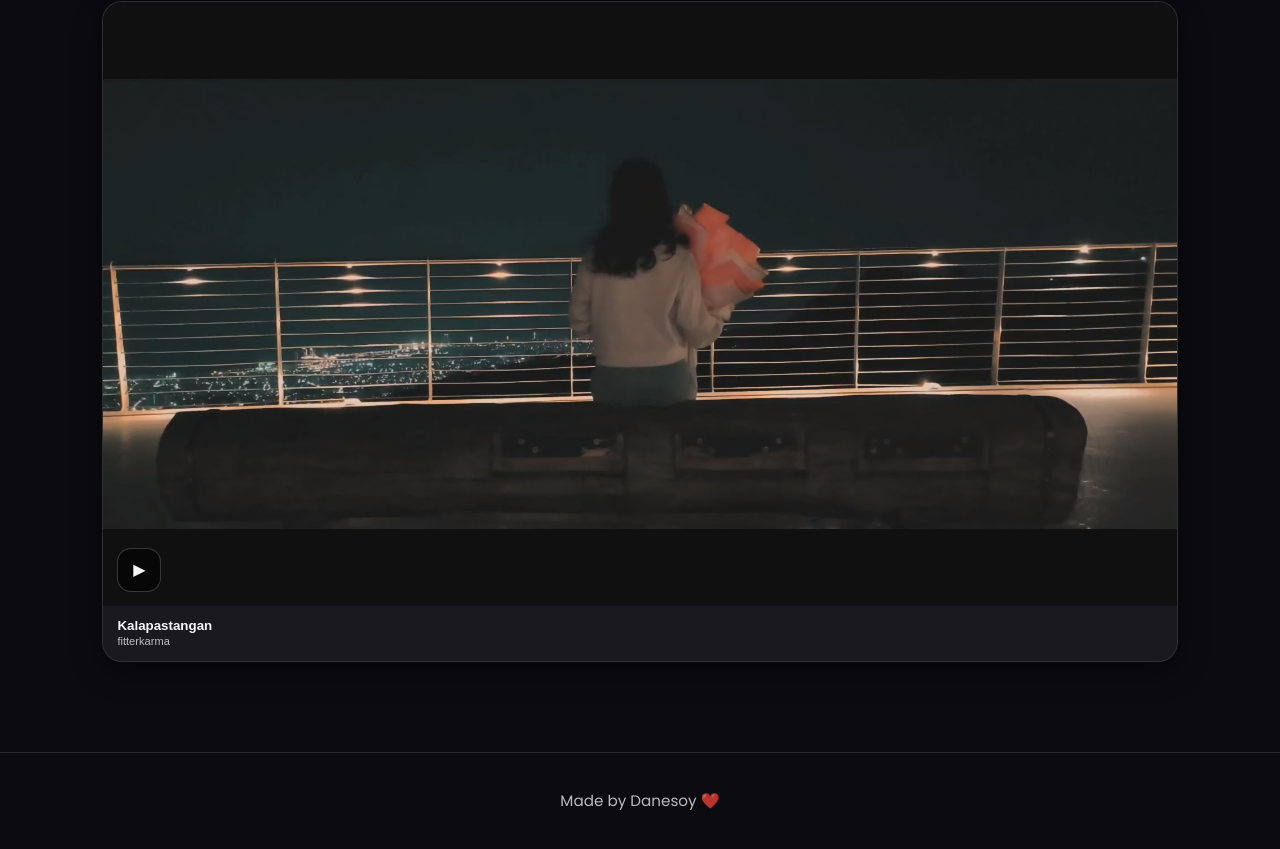
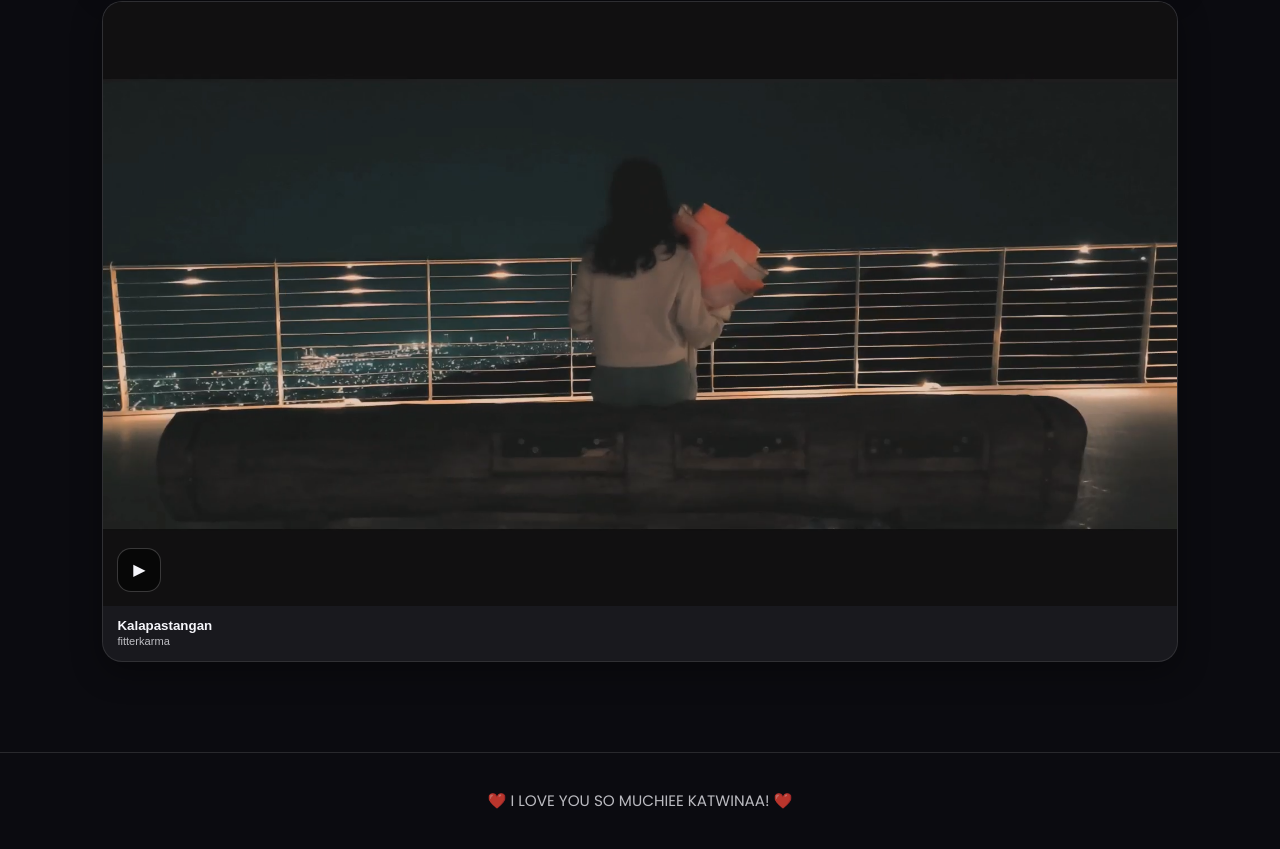
Before and after one commit to dmark1605/Katwina1605, a plain HTML site: page index.html in a window 1280 px wide. Shown: the part 5484-6333 px from the top of the page. Drawn offline with nearby package versions, Linux system fonts and the light colour scheme.

Commit message:
Update index.html

```diff
--- a/index.html
+++ b/index.html
@@ -360,7 +360,7 @@
     </div>
 
     <footer class="footer">
-      <p>Made by Danesoy ❤️</p>
+      <p>❤️ I LOVE YOU SO MUCHIEE KATWINAA! ❤️</p>
     </footer>
 
     <script src="script.js"></script>
```
